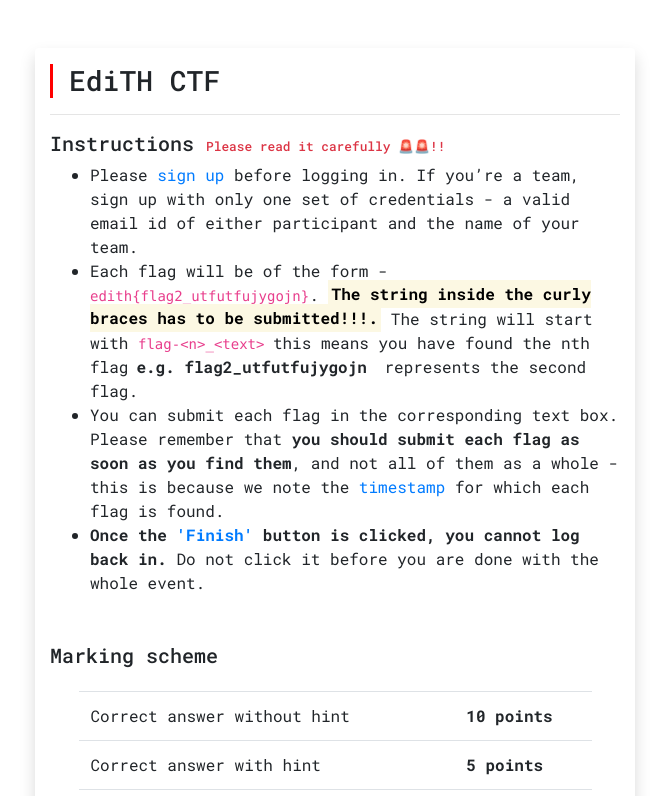
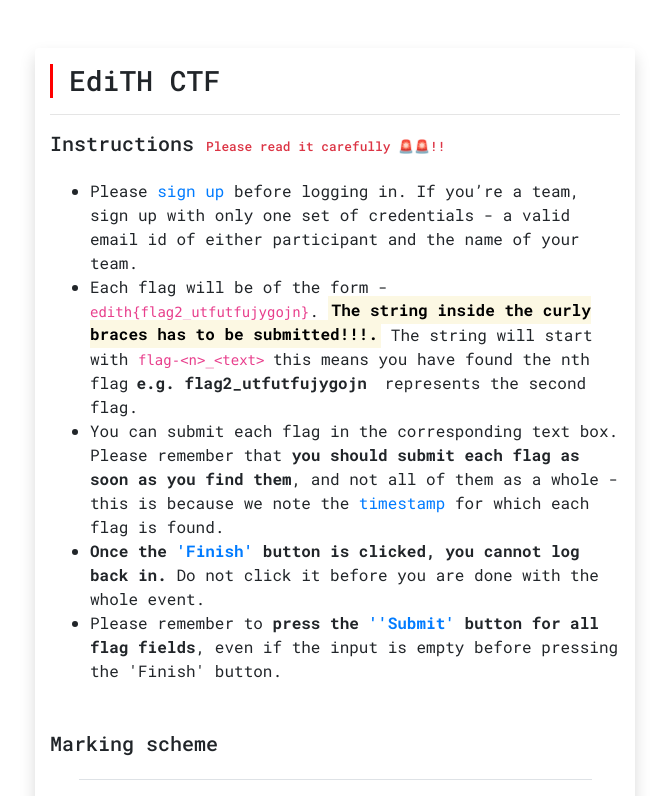
Before and after one commit to shelcia/Edith, a React (Create React App) app: page / in a window 1280 px wide. Shown: the top 796 px of the page, without its empty margins (305-974 px from the left). Built offline with nearby package versions, Linux system fonts and the light colour scheme.

Commit message:
update instructions

```diff
--- a/src/components/Instructions.jsx
+++ b/src/components/Instructions.jsx
@@ -5,7 +5,7 @@ const Instrcutions = () => {
   const code = "<n>_<text> ";
   return (
     <React.Fragment>
-      <h5>
+      <h5 className='mb-4'>
         Instructions{" "}
         <span className='text-danger' style={{ fontSize: "0.8rem" }}>
           Please read it carefully 🚨🚨!!
@@ -42,6 +42,14 @@ const Instrcutions = () => {
           </b>{" "}
           Do not click it before you are done with the whole event.
         </li>
+        <li>
+          Please remember to{" "}
+          <b>
+            press the <span className='text-primary'>''Submit'</span> button for
+            all flag fields
+          </b>
+          , even if the input is empty before pressing the 'Finish' button.
+        </li>
       </ul>
       <h5 className='mt-5 mb-4'>Marking scheme</h5>
       <table
```
